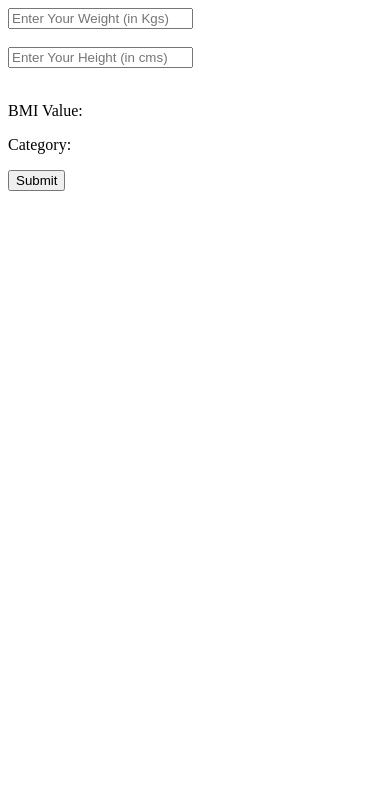
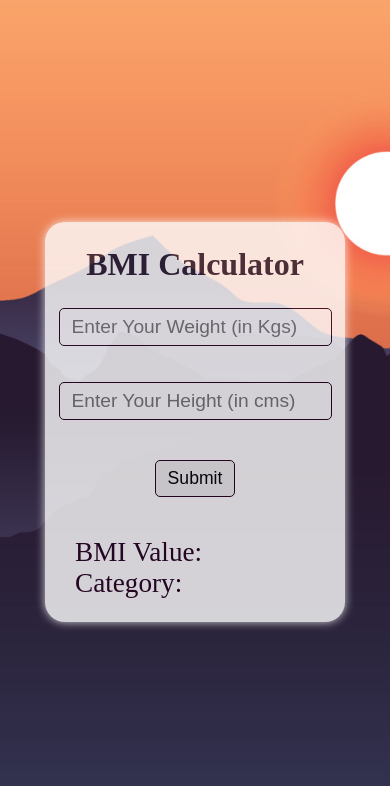
Before and after one commit to Alfaiz-Sheikh/BMI-Calculator, a plain HTML site: page index.html in a window 390 px wide. Drawn offline with Linux system fonts and the light colour scheme.

Commit message:
CSS and Responsive Done

```diff
--- a/index.html
+++ b/index.html
@@ -9,13 +9,14 @@
 <body>
     <div id="container">
         <form action="#">
+            <h1>BMI Calculator</h1>
             <input type="number" name="weight" id="weight" placeholder="Enter Your Weight (in Kgs)"><br><br>
-            <input type="number" name="height" id="height" placeholder="Enter Your Height (in cms)"><br><br>
+            <input type="number" name="height" id="height" placeholder="Enter Your Height (in cms)">
+            <button type="submit" id="submitBtn">Submit</button>
             <div id="result">
                 <p id="bmiValue">BMI Value: </p>
                 <p id="category">Category: </p>
             </div>
-            <button type="submit" id="sumbitBtn">Submit</button>
         </form>
     </div>
 
--- a/style.css
+++ b/style.css
@@ -0,0 +1,64 @@
+*{
+    margin: 0;
+    padding: 0;
+}
+
+h1{
+    color: #281C32;
+    margin-bottom: 25px;
+}
+
+#container{
+    width: 100vw;
+    height: 100vh;
+    display: flex;
+    flex-direction: column;
+    align-items: center;
+    justify-content: center;
+    background-color: #23001E;
+    background-image: url('vecteezy_beautiful-blue-mountain-landscape-with-sunrise-and-sunset-in_7162596-1.jpg');
+    background-size: cover;
+    background-repeat: no-repeat;
+}
+
+form{
+    background-color: #fff;
+    width: 350px;
+    aspect-ratio: 3/4;
+    display: flex;
+    flex-direction: column;
+    justify-content: center;
+    align-items: center;
+    opacity: 0.8;
+    border-radius: 20px;
+    box-shadow: 0 0 10px #fff;
+}
+
+input{
+    background-color: transparent;
+    border: 1px solid #23001E;
+    border-radius: 5px;
+    padding: 7px 12px;
+    font-size: 1.2rem;
+}
+
+#submitBtn{
+    padding: 7px 12px;
+    background-color: none;
+    border: 1px solid #23001E;
+    border-radius: 5px;
+    margin: 40px auto;
+    font-size: 1.1rem;
+}
+
+#result{
+    font-size: 1.7rem;
+    width: 80%;
+    color: #23001E;
+}
+
+@media screen and (max-width: 420px) {
+    form{
+        width: 300px;
+    }
+}
```
Also changed, not shown: vecteezy_beautiful-blue-mountain-landscape-with-sunrise-and-sunset-in_7162596-1.jpg (added).
